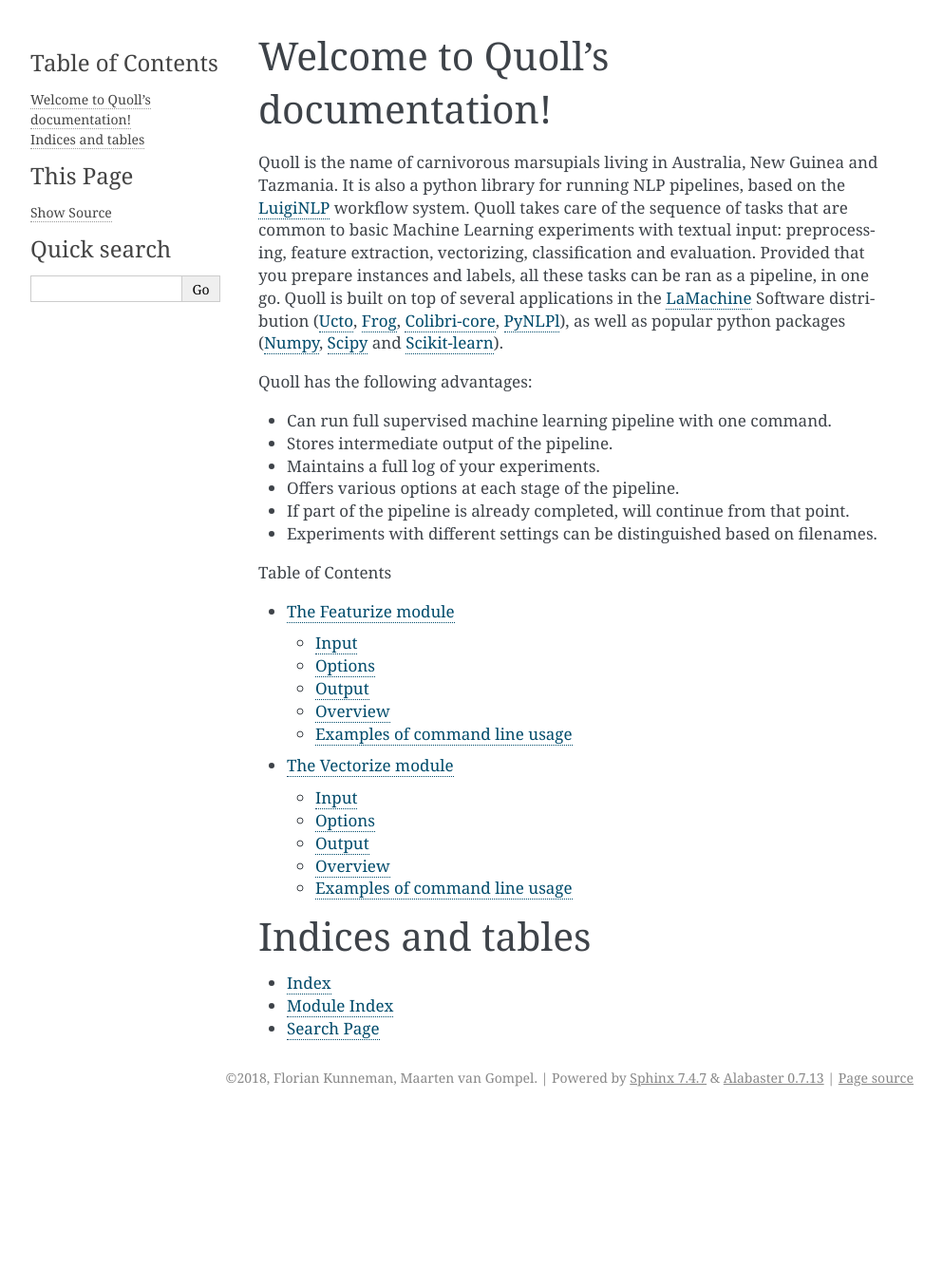
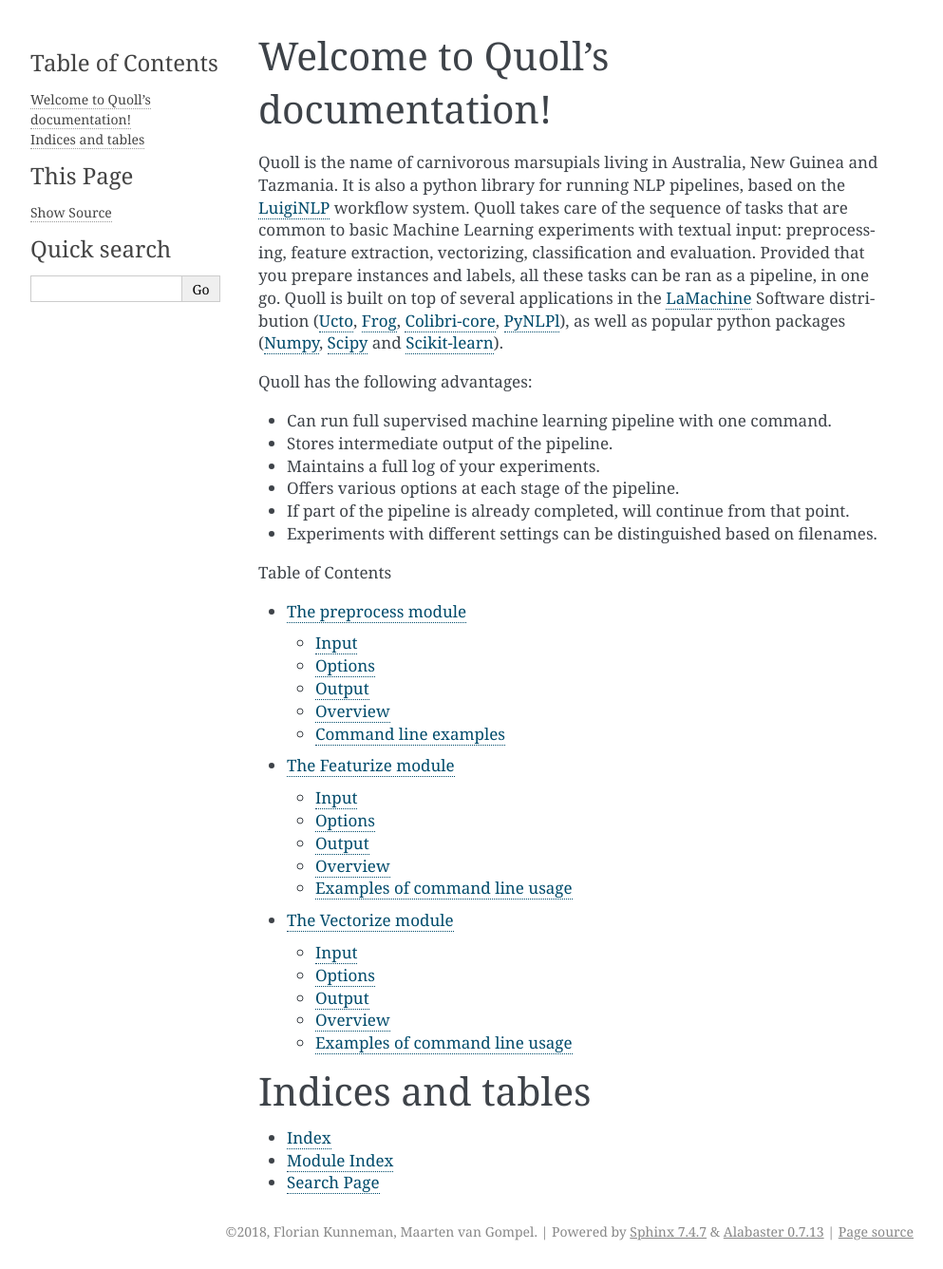
Before and after one commit to LanguageMachines/quoll, a Sphinx documentation site: the page built from docs/source/index.rst, in a window 1280 px wide. Shown: the whole page at 95% size, without its empty margins (148-1141 px from the left). Built offline with Sphinx 7.4.7, drawn with Linux system fonts in a browser that asks for light colours; before the commit the page ends 1174 px from its top, so only the background shows below that; some of the changed lines change nothing that is shown.

Commit message:
Update preprocess.rst

```diff
--- a/docs/source/pipeline/preprocess.rst
+++ b/docs/source/pipeline/preprocess.rst
@@ -1,4 +1,61 @@
+The preprocess module
+==================================
+The preprocess module is the first module in the pipeline, taking care of basic text preprocessing tasks: tokenization (Ucto_ / Frog_), stemming and part-of-speech tagging (Frog_). Its output provides the input to the Featurize_ module.
 
-.. automodule:: quoll.classification_pipeline.modules.preprocess
-    :members:
-    :undoc-members:
+Input
+--------
+
+--inputfile             + The preprocess module takes text documents as input. They can come in two formats:
+1. Extension **.txt** - File with text documents on each line. Note that text documents with a linebreak will be seen as two separate documents
+2. Extension **.txtdir** - Directory with text documents (files ending with **.txt**).
+
+
+Options
+--------
+--tokconfig             + Give path to Ucto configuration file to tokenize the text documents applying Ucto
+                        + Using LaMachine, the path can be found in path-to-lamachine-directory/share/ucto/
+                        + Ucto supports several languages
+                        + Will not work if frogconfig is also specified
+                        + Output: **.preprocessed.json** or **.preprocessdir**
+--frogconfig            + Give path to frog configuration file to tokenize, stem and part-of-speech tag the textdocuments applying Frog.
+                        + Using Lamachine, the path can be found as path-to-lamachine-directory/share/frog/nld/frog.cfg
+                        + Frog currently only supports the Dutch language.
+                        + Will not work if tokconfig is also specified.
+                        + Output: **.preprocessed.json** or **.preprocessdir**
+
+--strip-punctuation     + Boolean option; default is False
+                        + Choose to strip punctuation from text.
+Output
+-------
+The output comes in one of the following two extensions, depending on the input (repectively **.txt** and **.txtdir** (see `Overview`_).
+:.preprocessed.json:
+  Json-file where each document is comes in the form of the raw text (key 'raw') and the processed text (key 'processed'), as a list of tokens, where each token is a dictionary with keys 'text' (and 'lemma' and 'pos' if frog is used)
+:.frog.jsondir:
+  Directory with .preprocessed.json files per document
+Overview
+--------
++---------+------------+--------------------+
+| Input   | Option     | Output             |
++=========+============+====================+
+| .txt    | tokconfig  | .preprocessed.json |
++---------+------------+--------------------+
+| .txt    | frogconfig | .preprocessed.json |
++---------+------------+--------------------+
+| .txtdir | tokconfig  | .preprocessdir     |
++---------+------------+--------------------+
+| .txtdir | frogconfig | .preprocessdir     |
++---------+------------+--------------------+
+Command line examples
+--------
+**Tokenize text document and strip punctuation**
+$ luiginlp Preprocess --module quoll.classification_pipeline.modules.preprocess --inputfile docs.txt --tokconfig /mylamachinedir/share/ucto/tokconfig-nld --strip-punctuation
+**Tokenize directory with text documents**
+$ luiginlp Preprocess --module quoll.classification_pipeline.modules.preprocess --inputfile docs.txtdir --tokconfig /mylamachinedir/share/ucto/tokconfig-nld
+**Frog text document**
+$ luiginlp Preprocess --module quoll.classification_pipeline.modules.preprocess --inputfile docs.txt --frogconfig /mylamachinedir/share/frog/nld/frog.cfg
+**Frog directory with text documents and strip punctuation**
+$ luiginlp Preprocess --module quoll.classification_pipeline.modules.preprocess --inputfile docs.txt --frogconfig /mylamachinedir/share/frog/nld/frog.cfg --strip-punctuation
+.. _Ucto: https://languagemachines.github.io/ucto/
+.. _Frog: https://languagemachines.github.io/frog/
+.. _Featurize: featurize.rst
+    """
```
